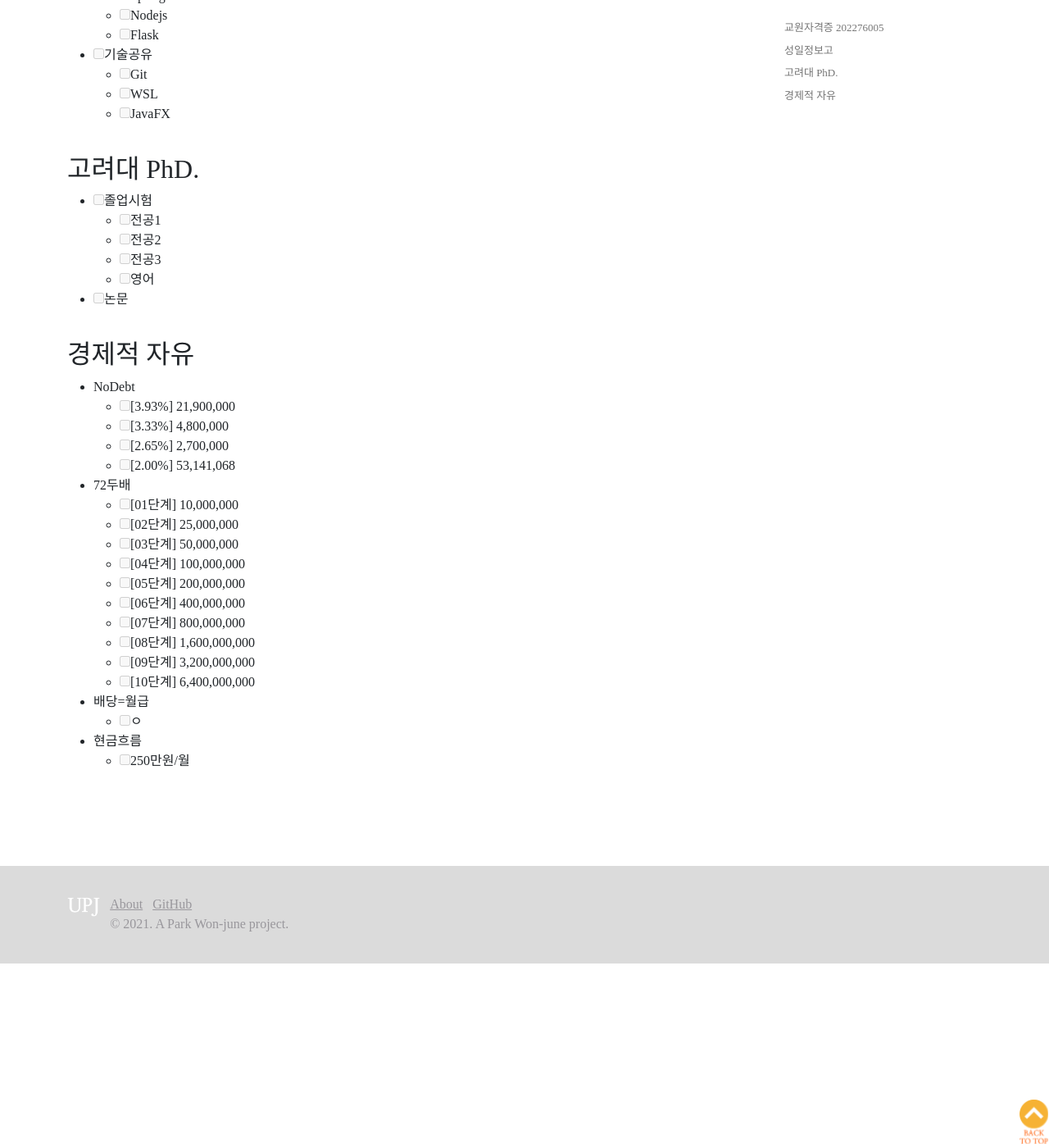
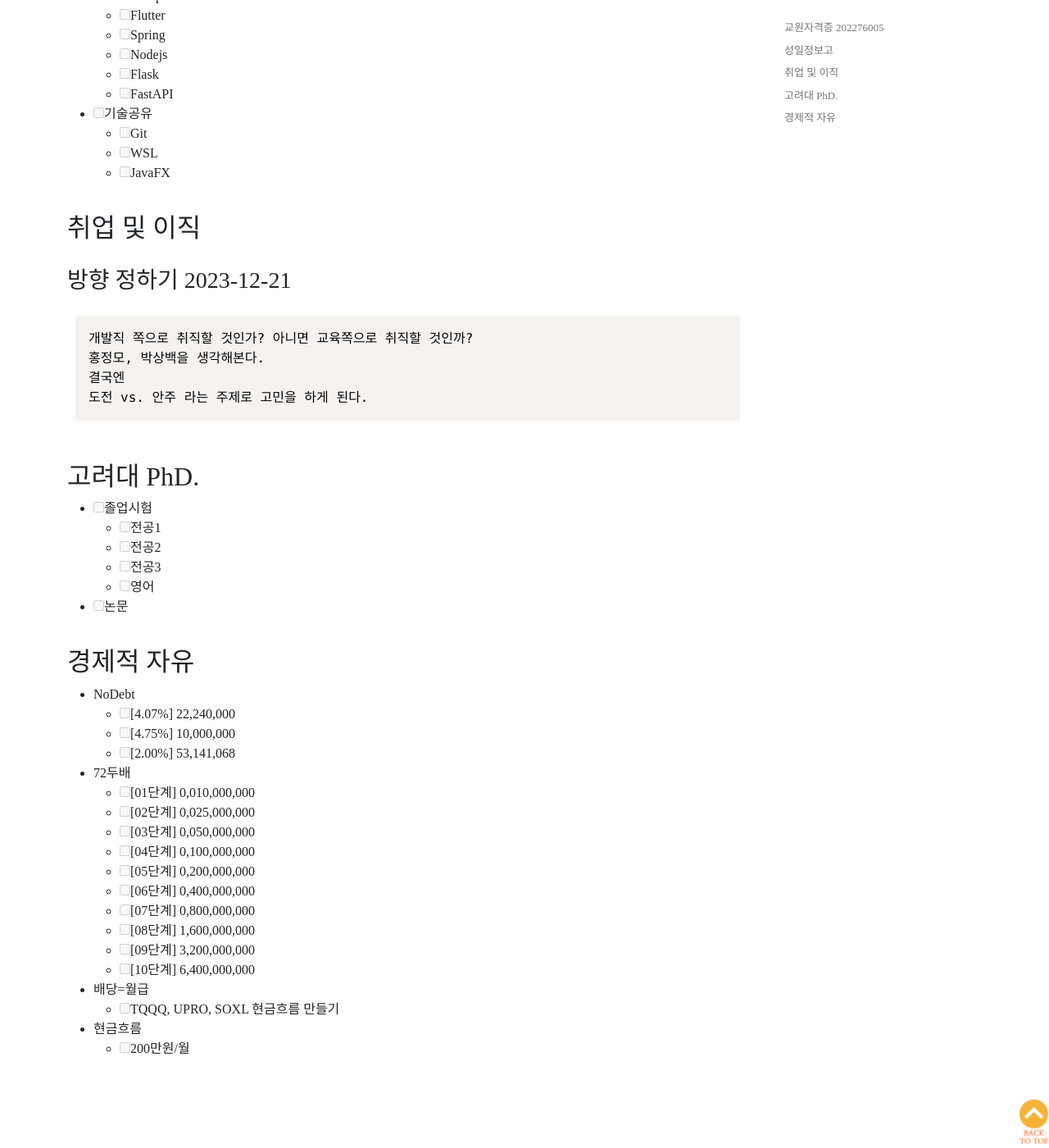
Before and after one commit to upj53/upj53.github.io, a Jekyll site: the page built from _para-area/01-job.md, in a window 1280 px wide and 1400 px high, scrolled down 2628 px. Shown: the whole window at 82% size. Built offline with Jekyll 4.4.1, drawn with Linux system fonts in a browser that asks for light colours; nearby versions of some CDN libraries; some web fonts are replaced; some of the changed text lies outside the part shown.

Commit message:
apply PARA

````diff
--- a/_data/menu_group_2.yml
+++ b/_data/menu_group_2.yml
@@ -1,4 +1,4 @@
-- name: 깃
+- name: Git
   link: /git/
-- name: 리눅스
+- name: Linux
   link: /linux/
--- a/_data/menu_group_3.yml
+++ b/_data/menu_group_3.yml
@@ -1,8 +1,8 @@
 - name: Projects
-  label: 프로젝트
+  label: 지금할일!
   prefix: projects
 - name: Area
-  label : 자기관리
+  label : 은근과 끈기
   prefix: area
 - name: Resource
   label : 리포
--- a/_para-area/01-job.md
+++ b/_para-area/01-job.md
@@ -128,116 +128,129 @@
 {: #upj_1702636855417}
 
 - [x]  ~~전공교과교육(3) 잔여:0~~
-    - [x]  ~~컴퓨터교육론~~
-    - [x]  ~~교재연구 및 지도법~~
-    - [x]  ~~논리 및 논술~~
+  - [x]  ~~컴퓨터교육론~~
+  - [x]  ~~교재연구 및 지도법~~
+  - [x]  ~~논리 및 논술~~
 - [x]  ~~전공기본(7) 잔여:0~~
-    - [x]  ~~컴퓨터프로그래밍~~
-    - [x]  ~~알고리즘~~
-    - [ ]  이산구조
-    - [ ]  인공지능
-    - [x]  ~~데이터구조~~
-    - [ ]  데이터베이스
-    - [x]  ~~운영체제~~
-    - [ ]  컴퓨터네트워크
-    - [x]  ~~컴퓨터구조~~
-    - [ ]  논리회로
-    - [ ]  정보통신윤리
-    - [x]  ~~소프트웨어공학~~
+  - [x]  ~~컴퓨터프로그래밍~~
+  - [x]  ~~알고리즘~~
+  - [ ]  이산구조
+  - [ ]  인공지능
+  - [x]  ~~데이터구조~~
+  - [ ]  데이터베이스
+  - [x]  ~~운영체제~~
+  - [ ]  컴퓨터네트워크
+  - [x]  ~~컴퓨터구조~~
+  - [ ]  논리회로
+  - [x]  정보통신 윤리
+  - [x]  ~~소프트웨어공학~~
 - [ ]  전공교과내용(15) 잔여:3
-    - [ ]  컴퓨터교육세미나ㅇ
-    - [ ]  프로그래밍언어론ㅇ
-    - [ ]  컴파일러구조
-    - [x]  ~~인터넷활용교육~~
-    - [x]  ~~인터넷프로그래밍~~
-    - [ ]  컴퓨터교육특강ㅇ
-    - [ ]  컴퓨터보조교육ㅇ
-    - [ ]  멀티미디어와교육
-    - [ ]  인간과컴퓨터상호작용ㅇ
+  - [ ]  컴퓨터 교육 세미나ㅇ
+  - [ ]  프로그래밍 언어론ㅇ
+  - [ ]  컴파일러 구조
+  - [x]  ~~인터넷 활용교육~~
+  - [x]  ~~인터넷 프로그래밍~~
+  - [ ]  컴퓨터 교육 특강ㅇ
+  - [ ]  컴퓨터 보조 교육ㅇ
+  - [x]  멀티미디어와 교육
+  - [ ]  인간과 컴퓨터 상호작용ㅇ
 
 ### 교직(22학점)
 {: #upj_1702636865847}
 
 - [ ]  교직이론(6) 잔여:1
-    - [x]  ~~교육학개론~~
-    - [ ]  교육철학 및 교육사
-    - [ ]  교육과정
-    - [x]  ~~교육평가~~
-    - [x]  교육방법 및 교육공학
-    - [x]  ~~교육심리~~
-    - [ ]  교육사회
-    - [ ]  교육행정 및 교육경영ㅇ
-    - [x]  생활지도 및 상담
-    - [ ]  창의성과 교육
+  - [x]  ~~교육학개론~~
+  - [ ]  교육철학 및 교육사
+  - [ ]  교육과정ㅇ
+  - [x]  ~~교육평가~~
+  - [x]  교육방법 및 교육공학
+  - [x]  ~~교육심리~~
+  - [ ]  교육사회ㅇ
+  - [ ]  교육행정 및 교육경영ㅇ
+  - [x]  생활지도 및 상담
+  - [ ]  창의성과 교육ㅇ
 - [x]  ~~교직소양(3) 잔여:0~~
-    - [x]  ~~교직실무~~
-    - [x]  ~~특수교육학개론~~
-    - [x]  ~~학교폭력예방 및 학생의 이해~~
+  - [x]  ~~교직실무~~
+  - [x]  ~~특수교육학개론~~
+  - [x]  ~~학교폭력예방 및 학생의 이해~~
 - [x]  ~~교육실습(4)~~
-    - [x]  ~~학교현장실습~~
-    - [x]  ~~교육봉사활동1~~
-    - [x]  ~~교육봉사활동2~~
-    - [x]  ~~현장참관실습~~
+  - [x]  ~~학교현장실습~~
+  - [x]  ~~교육봉사활동1~~
+  - [x]  ~~교육봉사활동2~~
+  - [x]  ~~현장참관실습~~
 
 ### 졸업 조건
 {: #upj_1676871772021}
 
 - [x]  ~~졸업시험~~
-    - [x]  ~~외국어(1과목)~~
-    - [x]  ~~교직(1과목)~~
-    - [x]  ~~전공(2과목)~~
+  - [x]  ~~외국어(1과목)~~
+  - [x]  ~~교직(1과목)~~
+  - [x]  ~~전공(2과목)~~
 
 - [x]  ~~이수~~
-    - [x]  ~~교직 적성 및 인적성검사(2회)~~
-    - [x]  ~~응급처치 및 심폐소생술(2회)~~
-    - [x]  ~~성인지교육(2회)~~
+  - [x]  ~~교직 적성 및 인적성검사(2회)~~
+  - [x]  ~~응급처치 및 심폐소생술(2회)~~
+  - [x]  ~~성인지교육(2회)~~
 
 ## 성일정보고
 {: #upj_1676872313196}
 
 - [ ] CRUD 총정리
-    - [ ] JavaFX
-    - [ ] AndroidJava
-    - [ ] Compose
-    - [ ] Flutter
-    - [ ] Spring
-    - [ ] Nodejs
-    - [ ] Flask
+  - [ ] JavaFX
+  - [ ] AndroidJava
+  - [ ] Compose
+  - [ ] Flutter
+  - [ ] Spring
+  - [ ] Nodejs
+  - [ ] Flask
+  - [ ] FastAPI
 - [ ] 기술공유
-    - [ ] Git
-    - [ ] WSL
-    - [ ] JavaFX
+  - [ ] Git
+  - [ ] WSL
+  - [ ] JavaFX
+
+## 취업 및 이직
+{: #upj_1704865199386}
+
+### 방향 정하기 2023-12-21
+{: #upj_1704865266076}
+
+```text
+개발직 쪽으로 취직할 것인가? 아니면 교육쪽으로 취직할 것인까?
+홍정모, 박상백을 생각해본다.
+결국엔
+도전 vs. 안주 라는 주제로 고민을 하게 된다.
+```
 
 ## 고려대 PhD.
 {: #upj_1676872393692}
 
 - [ ] 졸업시험
-    - [ ]  전공1
-    - [ ]  전공2
-    - [ ]  전공3
-    - [ ]  영어
+  - [ ]  전공1
+  - [ ]  전공2
+  - [ ]  전공3
+  - [ ]  영어
 - [ ] 논문
 
 ## 경제적 자유
 {: #upj_1676872559436}
 
 - NoDebt
-    - [ ]  [3.93%] 21,900,000
-    - [ ]  [3.33%]   4,800,000
-    - [ ]  [2.65%]   2,700,000
-    - [ ]  [2.00%] 53,141,068
+  - [ ]  [4.07%] 22,240,000
+  - [ ]  [4.75%] 10,000,000
+  - [ ]  [2.00%] 53,141,068
 - 72두배
-    - [ ]  [01단계]     10,000,000
-    - [ ]  [02단계]     25,000,000
-    - [ ]  [03단계]     50,000,000
-    - [ ]  [04단계]   100,000,000
-    - [ ]  [05단계]   200,000,000
-    - [ ]  [06단계]   400,000,000
-    - [ ]  [07단계]   800,000,000
-    - [ ]  [08단계] 1,600,000,000
-    - [ ]  [09단계] 3,200,000,000
-    - [ ]  [10단계] 6,400,000,000
+  - [ ]  [01단계] 0,010,000,000
+  - [ ]  [02단계] 0,025,000,000
+  - [ ]  [03단계] 0,050,000,000
+  - [ ]  [04단계] 0,100,000,000
+  - [ ]  [05단계] 0,200,000,000
+  - [ ]  [06단계] 0,400,000,000
+  - [ ]  [07단계] 0,800,000,000
+  - [ ]  [08단계] 1,600,000,000
+  - [ ]  [09단계] 3,200,000,000
+  - [ ]  [10단계] 6,400,000,000
 - 배당=월급
-    - [ ]  ㅇ
+  - [ ]  TQQQ, UPRO, SOXL 현금흐름 만들기
 - 현금흐름
-    - [ ]  250만원/월
+  - [ ]  200만원/월
````
Also changed, not shown: _para-projects/2023-11-23-my-paper.md (+95 -1 lines), _para-resource/03-markdown.md (deleted, +0 -44 lines), my/git.md (+22 -1 lines), README.md, _para-resource/01-web.md (renamed from _para-resource/04-web.md), _para-resource/11-fastapi.md (renamed from _para-resource/06-fastapi.md), 2 other files.
